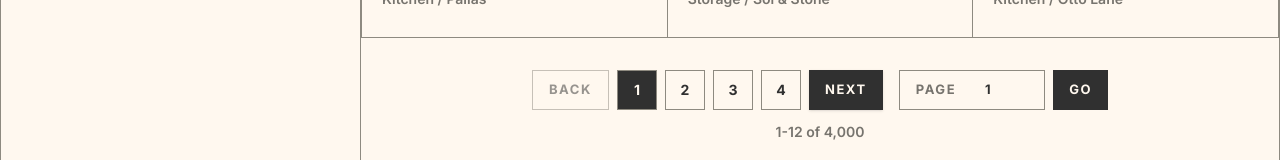
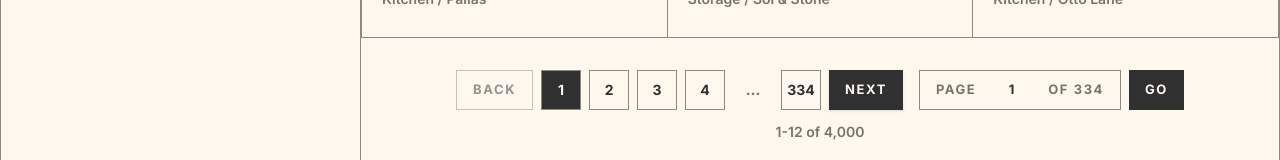
Before and after one commit to yaba101/downshift-discovery, a React (Vite) app: page / in a window 1280 px wide. Shown: the part 2445-2605 px from the top of the page. Built offline with nearby package versions, Linux system fonts and the light colour scheme; a web font is replaced by a local one.

Commit message:
feat: sync filters with url state

```diff
--- a/src/App.tsx
+++ b/src/App.tsx
@@ -3,22 +3,18 @@ import { CatalogHeader } from './components/CatalogHeader'
 import { FilterSidebar } from './components/FilterSidebar'
 import { ResultsPanel } from './components/ResultsPanel'
 import { Select, SelectContent, SelectItem, SelectTrigger, SelectValue } from './components/ui/select'
+import {
+  DEFAULT_SEARCH_CONTROLS,
+  clearPersistedControls,
+  getInitialSearchControls,
+  persistControlsToStorage,
+  readControlsFromUrl,
+  replaceUrlWithControls,
+} from './lib/controlState'
 import { filterAndRankItems, getCatalogFacets, PAGE_SIZE } from './lib/search'
 import { useCatalogItems } from './hooks/useCatalogItems'
 import { useCatalogResults } from './hooks/useCatalogResults'
 import type { SearchControls, SortMode } from './types/catalog'
-
-const initialControls: SearchControls = {
-  query: '',
-  category: 'all',
-  inStockOnly: false,
-  priceRange: 'all',
-  customPriceMin: 0,
-  customPriceMax: 1500,
-  selectedTags: [],
-  sortMode: 'featured',
-  page: 1,
-}
 
 const CUSTOM_PRICE_FILTER_DEBOUNCE_MS = 1200
 
@@ -33,37 +29,83 @@ function useDebouncedValue<T>(value: T, delay = 180) {
   return debounced
 }
 
+function getCatalogSafeControls(controls: SearchControls, categories: string[], availableTags: Set<string>, hasCatalogItems: boolean) {
+  if (!hasCatalogItems) {
+    return controls
+  }
+
+  const category = controls.category === 'all' || categories.includes(controls.category) ? controls.category : 'all'
+  const selectedTags = controls.selectedTags.filter((tag) => availableTags.has(tag))
+
+  if (category === controls.category && selectedTags.length === controls.selectedTags.length) {
+    return controls
+  }
+
+  return {
+    ...controls,
+    category,
+    selectedTags,
+  }
+}
+
 function App() {
   const { data: items = [], isLoading, isError, refetch } = useCatalogItems()
-  const [controls, setControls] = useState<SearchControls>(initialControls)
+  const [controls, setControls] = useState<SearchControls>(getInitialSearchControls)
   const [isPending, startTransition] = useTransition()
   const debouncedQuery = useDebouncedValue(controls.query)
   const debouncedCustomPriceMin = useDebouncedValue(controls.customPriceMin, CUSTOM_PRICE_FILTER_DEBOUNCE_MS)
   const debouncedCustomPriceMax = useDebouncedValue(controls.customPriceMax, CUSTOM_PRICE_FILTER_DEBOUNCE_MS)
 
   const facets = useMemo(() => getCatalogFacets(items), [items])
+  const availableTags = useMemo(() => new Set(items.flatMap((item) => item.tags)), [items])
+  const catalogSafeControls = useMemo(
+    () => getCatalogSafeControls(controls, facets.categories, availableTags, items.length > 0),
+    [availableTags, controls, facets.categories, items.length],
+  )
   const activeControls = useMemo(
     () => ({
-      ...controls,
-      customPriceMax: controls.priceRange === 'custom' ? debouncedCustomPriceMax : controls.customPriceMax,
-      customPriceMin: controls.priceRange === 'custom' ? debouncedCustomPriceMin : controls.customPriceMin,
+      ...catalogSafeControls,
+      customPriceMax: catalogSafeControls.priceRange === 'custom' ? debouncedCustomPriceMax : catalogSafeControls.customPriceMax,
+      customPriceMin: catalogSafeControls.priceRange === 'custom' ? debouncedCustomPriceMin : catalogSafeControls.customPriceMin,
       query: debouncedQuery,
     }),
-    [controls, debouncedCustomPriceMax, debouncedCustomPriceMin, debouncedQuery],
+    [catalogSafeControls, debouncedCustomPriceMax, debouncedCustomPriceMin, debouncedQuery],
   )
   const { data: result } = useCatalogResults(items, activeControls)
+  const shareableControls = useMemo(
+    () => ({
+      ...catalogSafeControls,
+      page: Math.min(catalogSafeControls.page, result.totalPages),
+    }),
+    [catalogSafeControls, result.totalPages],
+  )
   const hasActiveSearch = debouncedQuery.trim().length > 0
   const hasFilters =
-    controls.category !== 'all' ||
-    controls.inStockOnly ||
-    controls.priceRange !== 'all' ||
-    controls.selectedTags.length > 0 ||
+    shareableControls.category !== 'all' ||
+    shareableControls.inStockOnly ||
+    shareableControls.priceRange !== 'all' ||
+    shareableControls.selectedTags.length > 0 ||
     hasActiveSearch
 
   const querySuggestions = useMemo(
-    () => (controls.query.trim() ? result.items.slice(0, 5).map((item) => item.title) : []),
-    [controls.query, result.items],
+    () => (catalogSafeControls.query.trim() ? result.items.slice(0, 5).map((item) => item.title) : []),
+    [catalogSafeControls.query, result.items],
   )
+
+  useEffect(() => {
+    persistControlsToStorage(shareableControls)
+    replaceUrlWithControls(shareableControls)
+  }, [shareableControls])
+
+  useEffect(() => {
+    function syncControlsFromHistory() {
+      const urlControls = readControlsFromUrl()
+      setControls(urlControls ?? DEFAULT_SEARCH_CONTROLS)
+    }
+
+    window.addEventListener('popstate', syncControlsFromHistory)
+    return () => window.removeEventListener('popstate', syncControlsFromHistory)
+  }, [])
 
   useEffect(() => {
     if (items.length === 0 || result.totalPages <= 1) {
@@ -92,7 +134,11 @@ function App() {
 
   function updateControls(nextControls: Partial<SearchControls>) {
     startTransition(() => {
-      setControls((current) => ({ ...current, ...nextControls, page: nextControls.page ?? 1 }))
+      setControls((current) => ({
+        ...getCatalogSafeControls(current, facets.categories, availableTags, items.length > 0),
+        ...nextControls,
+        page: nextControls.page ?? 1,
+      }))
     })
   }
 
@@ -101,7 +147,8 @@ function App() {
   }
 
   function resetControls() {
-    startTransition(() => setControls(initialControls))
+    clearPersistedControls()
+    startTransition(() => setControls(DEFAULT_SEARCH_CONTROLS))
   }
 
   return (
@@ -154,7 +201,7 @@ function App() {
           <FilterSidebar
             categories={facets.categories}
             chooseQuery={chooseQuery}
-            controls={controls}
+            controls={shareableControls}
             hasFilters={hasFilters}
             popularTags={facets.popularTags}
             resetControls={resetControls}
@@ -163,7 +210,7 @@ function App() {
           />
           <section className="min-w-0">
             <ResultsPanel
-              controls={controls}
+              controls={shareableControls}
               debouncedQuery={debouncedQuery}
               refetch={() => void refetch()}
               resetControls={resetControls}
--- a/src/components/ResultsPanel.tsx
+++ b/src/components/ResultsPanel.tsx
@@ -24,10 +24,19 @@ type ResultsPanelProps = {
 }
 
 function getVisiblePages(currentPage: number, totalPages: number) {
-  const pages = new Set([1, 2, 3, 4, currentPage])
-  return Array.from(pages)
+  const pages = Array.from(new Set([1, 2, 3, 4, currentPage - 1, currentPage, currentPage + 1, totalPages]))
     .filter((page) => page >= 1 && page <= totalPages)
     .sort((a, b) => a - b)
+
+  return pages.flatMap((page, index) => {
+    const previousPage = pages[index - 1]
+
+    if (previousPage && page - previousPage > 1) {
+      return [`ellipsis-${previousPage}-${page}`, page] as const
+    }
+
+    return [page] as const
+  })
 }
 
 export function ResultsPanel({
@@ -107,7 +116,12 @@ export function ResultsPanel({
               >
                 Back
               </Button>
-              {visiblePages.map((page) => (
+              {visiblePages.map((page) =>
+                typeof page === 'string' ? (
+                  <span key={page} className="grid size-10 place-items-center text-sm font-black text-muted" aria-hidden="true">
+                    ...
+                  </span>
+                ) : (
                   <button
                     type="button"
                     key={page}
@@ -116,10 +130,12 @@ export function ResultsPanel({
                       currentPage === page ? 'bg-ink text-paper' : 'bg-transparent text-ink hover:bg-mist'
                     }`}
                     aria-current={currentPage === page ? 'page' : undefined}
+                    aria-label={page === result.totalPages ? `Last page, page ${page}` : `Go to page ${page}`}
                   >
-                  {page}
+                    {page.toLocaleString()}
                   </button>
-              ))}
+                ),
+              )}
               <Button
                 type="button"
                 variant="default"
@@ -168,19 +184,20 @@ function PageJump({
       <label className="ml-2 flex h-10 items-center gap-2 border border-line px-4 text-[13px] font-bold uppercase tracking-[0.12em] text-muted">
         Page
         <input
-          type="number"
-          min={1}
-          max={totalPages}
+          type="text"
+          inputMode="numeric"
+          pattern="[0-9]*"
           value={pageInput}
-          onChange={(event) => setPageInput(event.target.value)}
+          onChange={(event) => setPageInput(event.target.value.replace(/\D/g, ''))}
           onKeyDown={(event) => {
             if (event.key === 'Enter') {
               goToPageInput()
             }
           }}
-          className="w-16 bg-transparent text-center text-ink outline-none"
+          className="w-14 bg-transparent text-center text-ink outline-none"
           aria-label="Page number"
         />
+        <span className="whitespace-nowrap text-muted">of {totalPages.toLocaleString()}</span>
       </label>
       <button
         type="button"
--- a/src/hooks/useCatalogResults.ts
+++ b/src/hooks/useCatalogResults.ts
@@ -16,11 +16,11 @@ function catalogResultsQueryKey(controls: SearchControls) {
   return [
     'catalog-results',
     {
+      page: controls.page,
       category: controls.category,
       customPriceMax: controls.customPriceMax,
       customPriceMin: controls.customPriceMin,
       inStockOnly: controls.inStockOnly,
-      page: controls.page,
       priceRange: controls.priceRange,
       query: controls.query.trim().toLowerCase(),
       selectedTags: [...controls.selectedTags].sort(),
--- /dev/null
+++ b/src/lib/controlState.ts
@@ -0,0 +1,167 @@
+import type { PriceRange, SearchControls, SortMode } from '../types/catalog'
+
+export const DEFAULT_SEARCH_CONTROLS: SearchControls = {
+  query: '',
+  category: 'all',
+  inStockOnly: false,
+  priceRange: 'all',
+  customPriceMin: 0,
+  customPriceMax: 1500,
+  selectedTags: [],
+  sortMode: 'featured',
+  page: 1,
+}
+
+const STORAGE_KEY = 'downshift-search-controls'
+const sortModes: SortMode[] = ['featured', 'relevance', 'price-asc', 'price-desc', 'rating']
+const priceRanges: PriceRange[] = ['all', 'under-250', '250-750', '750-1500', '1500-plus', 'custom']
+
+function parseNumber(value: string | null, fallback: number) {
+  if (value === null) {
+    return fallback
+  }
+
+  const parsed = Number(value)
+  return Number.isFinite(parsed) ? parsed : fallback
+}
+
+function parsePositiveInteger(value: string | null, fallback: number) {
+  return Math.max(1, Math.trunc(parseNumber(value, fallback)))
+}
+
+function parseBoolean(value: string | null) {
+  return value === '1' || value === 'true'
+}
+
+function parseTags(value: string | null) {
+  if (!value) {
+    return []
+  }
+
+  return Array.from(
+    new Set(
+      value
+        .split(',')
+        .map((tag) => tag.trim())
+        .filter(Boolean),
+    ),
+  )
+}
+
+function parseControls(source: Partial<Record<keyof SearchControls, unknown>>): SearchControls {
+  const sortMode = typeof source.sortMode === 'string' && sortModes.includes(source.sortMode as SortMode) ? source.sortMode : DEFAULT_SEARCH_CONTROLS.sortMode
+  const priceRange =
+    typeof source.priceRange === 'string' && priceRanges.includes(source.priceRange as PriceRange) ? source.priceRange : DEFAULT_SEARCH_CONTROLS.priceRange
+  const customPriceMin = Number(source.customPriceMin ?? DEFAULT_SEARCH_CONTROLS.customPriceMin)
+  const customPriceMax = Number(source.customPriceMax ?? DEFAULT_SEARCH_CONTROLS.customPriceMax)
+  const page = Number(source.page ?? DEFAULT_SEARCH_CONTROLS.page)
+
+  return {
+    query: typeof source.query === 'string' ? source.query : DEFAULT_SEARCH_CONTROLS.query,
+    category: typeof source.category === 'string' && source.category.trim() ? source.category : DEFAULT_SEARCH_CONTROLS.category,
+    inStockOnly: Boolean(source.inStockOnly),
+    priceRange: priceRange as PriceRange,
+    customPriceMin: Number.isFinite(customPriceMin) ? Math.max(0, customPriceMin) : DEFAULT_SEARCH_CONTROLS.customPriceMin,
+    customPriceMax: Number.isFinite(customPriceMax) ? Math.max(0, customPriceMax) : DEFAULT_SEARCH_CONTROLS.customPriceMax,
+    selectedTags: Array.isArray(source.selectedTags) ? source.selectedTags.filter((tag): tag is string => typeof tag === 'string' && Boolean(tag.trim())) : [],
+    sortMode: sortMode as SortMode,
+    page: Number.isFinite(page) ? Math.max(1, Math.trunc(page)) : DEFAULT_SEARCH_CONTROLS.page,
+  }
+}
+
+function hasUrlControls(params: URLSearchParams) {
+  return ['q', 'category', 'stock', 'price', 'min', 'max', 'tags', 'sort', 'page'].some((key) => params.has(key))
+}
+
+export function readControlsFromUrl(search = window.location.search) {
+  const params = new URLSearchParams(search)
+
+  if (!hasUrlControls(params)) {
+    return null
+  }
+
+  return parseControls({
+    category: params.get('category') ?? DEFAULT_SEARCH_CONTROLS.category,
+    customPriceMax: parseNumber(params.get('max'), DEFAULT_SEARCH_CONTROLS.customPriceMax),
+    customPriceMin: parseNumber(params.get('min'), DEFAULT_SEARCH_CONTROLS.customPriceMin),
+    inStockOnly: parseBoolean(params.get('stock')),
+    page: parsePositiveInteger(params.get('page'), DEFAULT_SEARCH_CONTROLS.page),
+    priceRange: params.get('price') ?? DEFAULT_SEARCH_CONTROLS.priceRange,
+    query: params.get('q') ?? DEFAULT_SEARCH_CONTROLS.query,
+    selectedTags: parseTags(params.get('tags')),
+    sortMode: params.get('sort') ?? DEFAULT_SEARCH_CONTROLS.sortMode,
+  })
+}
+
+export function readControlsFromStorage() {
+  try {
+    const savedControls = window.localStorage.getItem(STORAGE_KEY)
+
+    if (!savedControls) {
+      return null
+    }
+
+    return parseControls(JSON.parse(savedControls) as Partial<Record<keyof SearchControls, unknown>>)
+  } catch {
+    return null
+  }
+}
+
+export function getInitialSearchControls() {
+  return readControlsFromUrl() ?? readControlsFromStorage() ?? DEFAULT_SEARCH_CONTROLS
+}
+
+export function persistControlsToStorage(controls: SearchControls) {
+  window.localStorage.setItem(STORAGE_KEY, JSON.stringify(controls))
+}
+
+export function clearPersistedControls() {
+  window.localStorage.removeItem(STORAGE_KEY)
+}
+
+export function controlsToSearchParams(controls: SearchControls) {
+  const params = new URLSearchParams()
+
+  if (controls.query.trim()) {
+    params.set('q', controls.query.trim())
+  }
+
+  if (controls.category !== DEFAULT_SEARCH_CONTROLS.category) {
+    params.set('category', controls.category)
+  }
+
+  if (controls.inStockOnly) {
+    params.set('stock', '1')
+  }
+
+  if (controls.priceRange !== DEFAULT_SEARCH_CONTROLS.priceRange) {
+    params.set('price', controls.priceRange)
+  }
+
+  if (controls.priceRange === 'custom') {
+    params.set('min', String(controls.customPriceMin))
+    params.set('max', String(controls.customPriceMax))
+  }
+
+  if (controls.selectedTags.length > 0) {
+    params.set('tags', [...controls.selectedTags].sort().join(','))
+  }
+
+  if (controls.sortMode !== DEFAULT_SEARCH_CONTROLS.sortMode) {
+    params.set('sort', controls.sortMode)
+  }
+
+  if (controls.page !== DEFAULT_SEARCH_CONTROLS.page) {
+    params.set('page', String(controls.page))
+  }
+
+  return params
+}
+
+export function replaceUrlWithControls(controls: SearchControls) {
+  const params = controlsToSearchParams(controls)
+  const nextSearch = params.toString()
+  const nextUrl = `${window.location.pathname}${nextSearch ? `?${nextSearch}` : ''}${window.location.hash}`
+
+  window.history.replaceState(null, '', nextUrl)
+}
```
Lines whose indentation alone changed are shown as unchanged.
